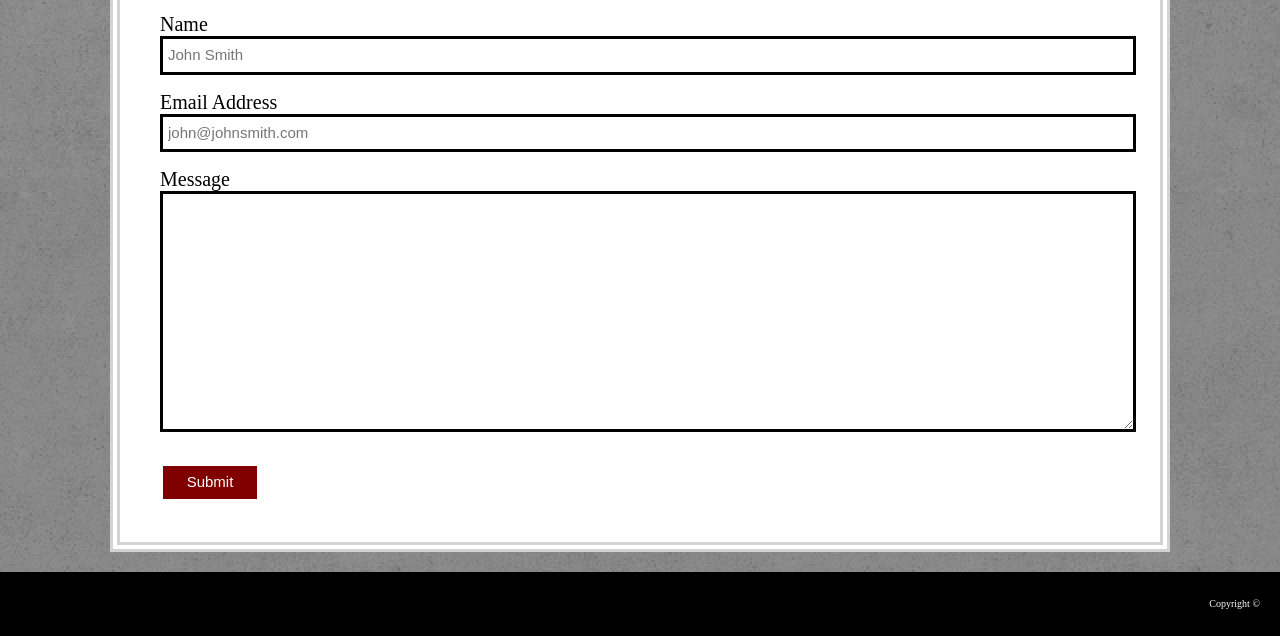
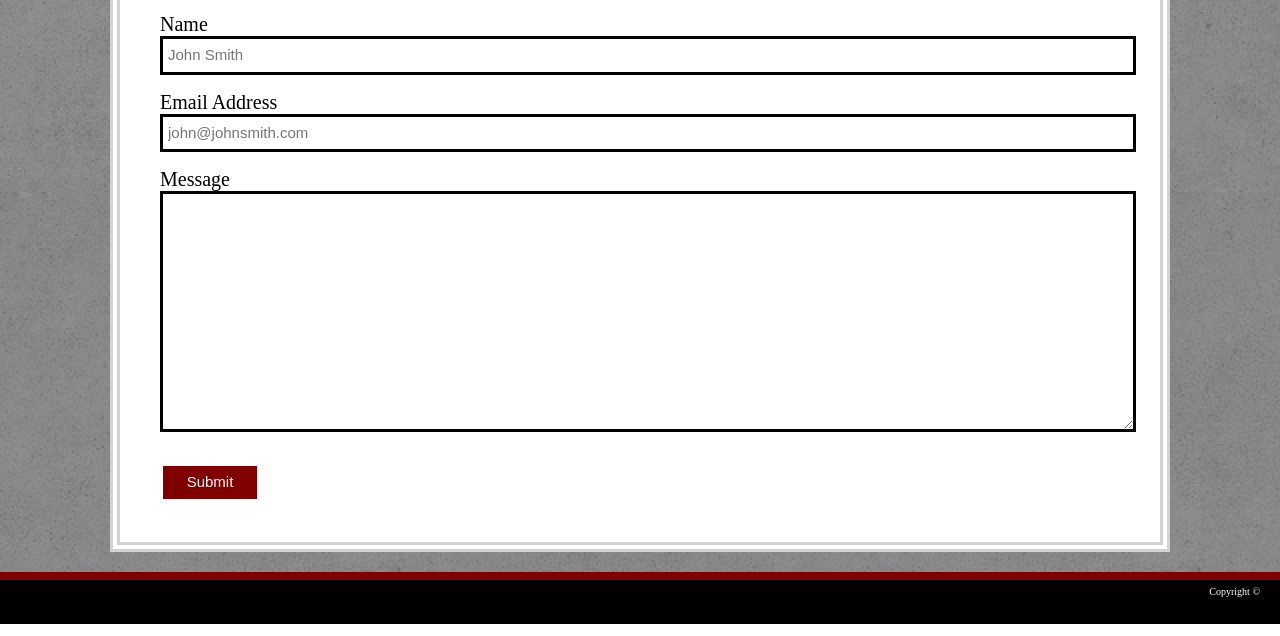
Before and after one commit to tomjcal89/Basic-Portfolio, a plain HTML site: page contact.html in a window 1280 px wide. Shown: the part 208-844 px from the top of the page. Drawn offline with Linux system fonts and the light colour scheme.

Commit message:
added top footer color and adjusted html

```diff
--- a/assets/css/style.css
+++ b/assets/css/style.css
@@ -119,12 +119,23 @@ h3 {
 
 
 /* Footer */
-.footer {
+
+#footer1 {
+
+    padding: 4px;
+    background-color: maroon;
+    position: sticky;
+    margin-top: 20px;
+
+
+}
+
+#footer2 {
     text-align: right;
     padding: 20px;
+    padding-top:0;
     background-color: black;
     position: sticky;
-    margin-top: 20px;
     color: white;
     font-size: 10px;
 
--- a/contact.html
+++ b/contact.html
@@ -63,18 +63,21 @@
 <br>
 <input id="submit" type="submit" value= "Submit">
 
-</div>
+</section>
 
 
-    </section>
+
+</div>
 
     <!-- footer of page -->
 
-    <div class="footer">
-            Copyright &copy;
-        </div>
+    <div id="footer1"></div>
 
+    <div id="footer2">
+        Copyright &copy;
     </div>
+
+
 
 </body>
 </html>
```
Also changed, not shown: index.html (+3 -1 lines), portfolio.html (+3 -1 lines).
